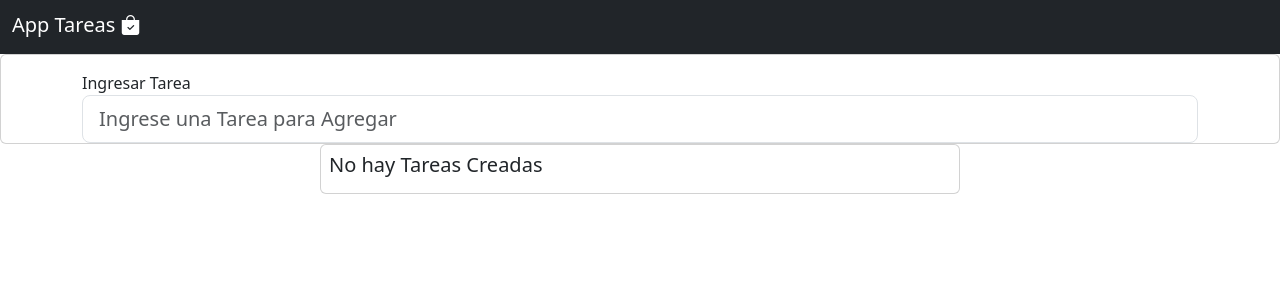
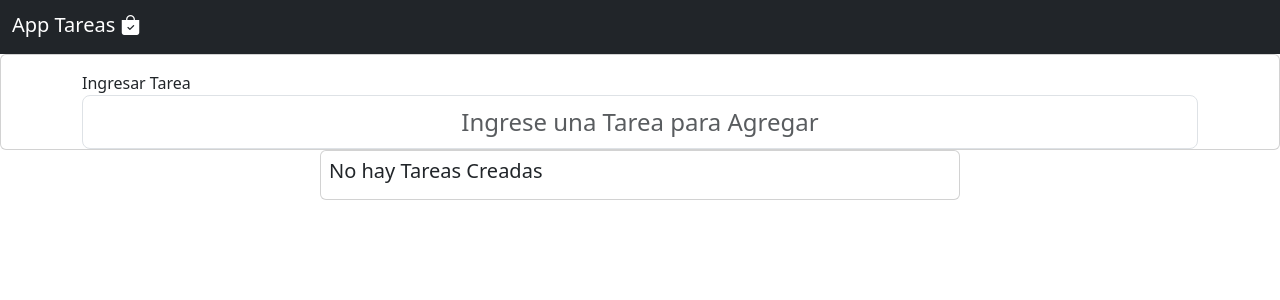
Before and after one commit to juliv5/tareas, an Angular app: page / in a window 1280 px wide. Shown: the top 300 px of the page. Built offline with nearby package versions, Linux system fonts and the light colour scheme.

Commit message:
Update tareas.component.scss

```diff
--- a/src/app/components/tareas/tareas.component.scss
+++ b/src/app/components/tareas/tareas.component.scss
@@ -0,0 +1,6 @@
+input {
+    text-align: center;
+}
+.form-control-lg{
+    font-size: 1.5rem;
+}
```
